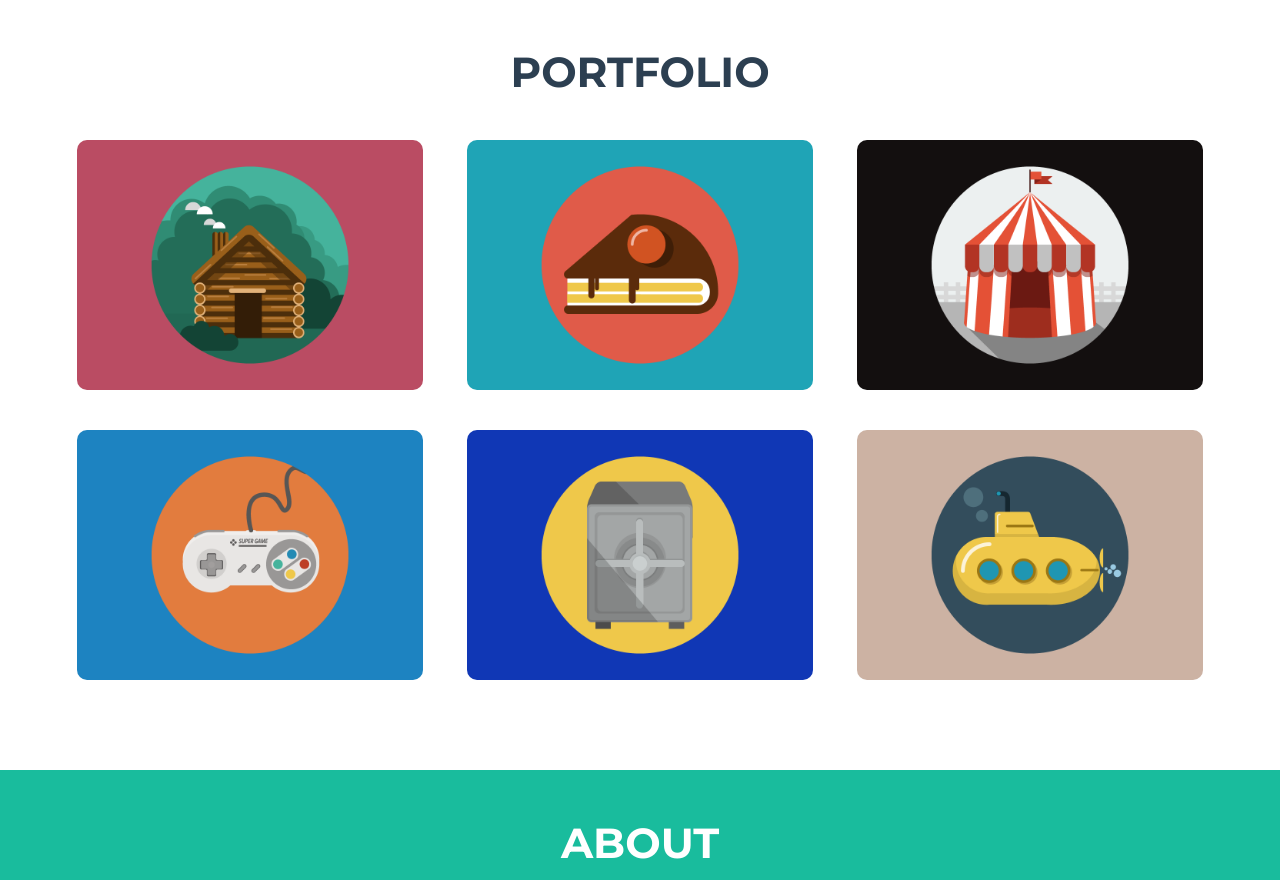
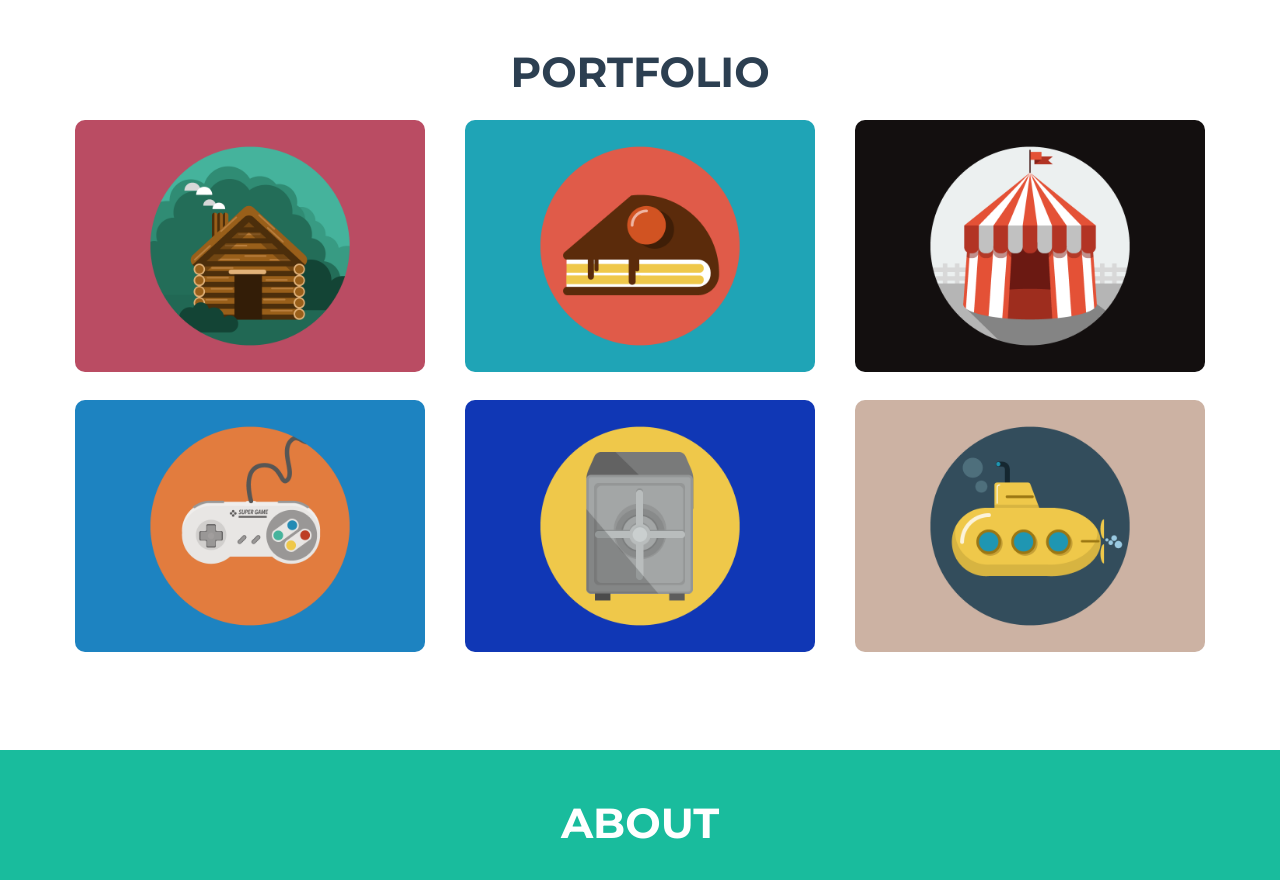
Before and after one commit to roccorefice/html-css-bootstrap-freelancer, a plain HTML site: page index.html in a window 1280 px wide. Shown: the part 660-1540 px from the top of the page. Drawn offline with nearby package versions, Linux system fonts and the light colour scheme.

Commit message:
COMMIT FINALE

```diff
--- a/assets/css/style.css
+++ b/assets/css/style.css
@@ -10,7 +10,6 @@
 .pr_150{
   padding-right: 150px;
 }
-
 /* utility classes */
 
 
@@ -83,21 +82,26 @@
   font-size: 42px;
   color: #2C3F51;
 }
+.img_card{
+  height: 250px;
+  max-width: 350px;
+  margin: auto;
+  margin-bottom: 30px;
+}
 .card img{
-  height: 250px;
+  height: auto;
+  width: 100%;
   border-radius: 10px;
 }
 .link {
   position: relative;
   display: block;
-  margin: 20px 0;
 }
 .overlay_card{
   background-color: rgba(26, 188, 156, 0.9);
   color: white;
   height: 100%;
-  width: 97%;
-  margin-left: 5px;
+  width: 100%;
   border-radius: 10px;
   position: absolute;
   top: 0;
@@ -105,7 +109,6 @@
   cursor: pointer;
   display: block;
   display: none;
-  padding-left: 10px;
 }
 .plus{
   position: absolute;
@@ -262,7 +265,6 @@ footer{
     padding: 0;
   }
 
-
 }
 
 
@@ -279,6 +281,9 @@ footer{
   .about .pr_150{
     padding: 0;
   }
+  .container{
+    width: 90%;
+  }
 
 
 
--- a/index.html
+++ b/index.html
@@ -63,46 +63,58 @@
             <h2>PORTFOLIO</h2>
           </div>
           <div class="card col-lg-4 col-md-6 col-xs-12">
+            <div class="img_card">
               <a href="#" class="link"><img src="assets/img/cabin.png" alt="">
                 <div class="overlay_card">
                   <i class="fas fa-plus plus"></i>
                 </div>
               </a>
             </div>
+          </div>
           <div class="card col-lg-4 col-md-6 col-xs-12">
+            <div class="img_card">
               <a href="#" class="link"><img src="assets/img/cake.png" alt="">
                 <div class="overlay_card">
                   <i class="fas fa-plus plus"></i>
                 </div>
               </a>
             </div>
+          </div>
           <div class="card col-lg-4 col-md-6 col-xs-12">
+            <div class="img_card">
               <a href="#" class="link"><img src="assets/img/circus.png" alt="">
                 <div class="overlay_card">
                   <i class="fas fa-plus plus"></i>
                 </div>
               </a>
             </div>
+          </div>
           <div class="card col-lg-4 col-md-6 col-xs-12">
+            <div class="img_card">
               <a href="#" class="link"><img src="assets/img/game.png" alt="">
                 <div class="overlay_card">
                   <i class="fas fa-plus plus"></i>
                 </div>
               </a>
             </div>
+          </div>
           <div class="card col-lg-4 col-md-6 col-xs-12">
+            <div class="img_card">
               <a href="#" class="link"><img src="assets/img/safe.png" alt="">
                 <div class="overlay_card">
                   <i class="fas fa-plus plus"></i>
                 </div>
               </a>
             </div>
+          </div>
           <div class="card col-lg-4 col-md-6 col-xs-12">
+            <div class="img_card">
               <a href="#" class="link"><img src="assets/img/submarine.png" alt="">
                 <div class="overlay_card">
                   <i class="fas fa-plus plus"></i>
                 </div>
               </a>
+            </div>
           </div>
         </div>
       </div>
```
Also changed, not shown: assets/img/star.svg (added). Lines whose indentation alone changed are shown as unchanged.
